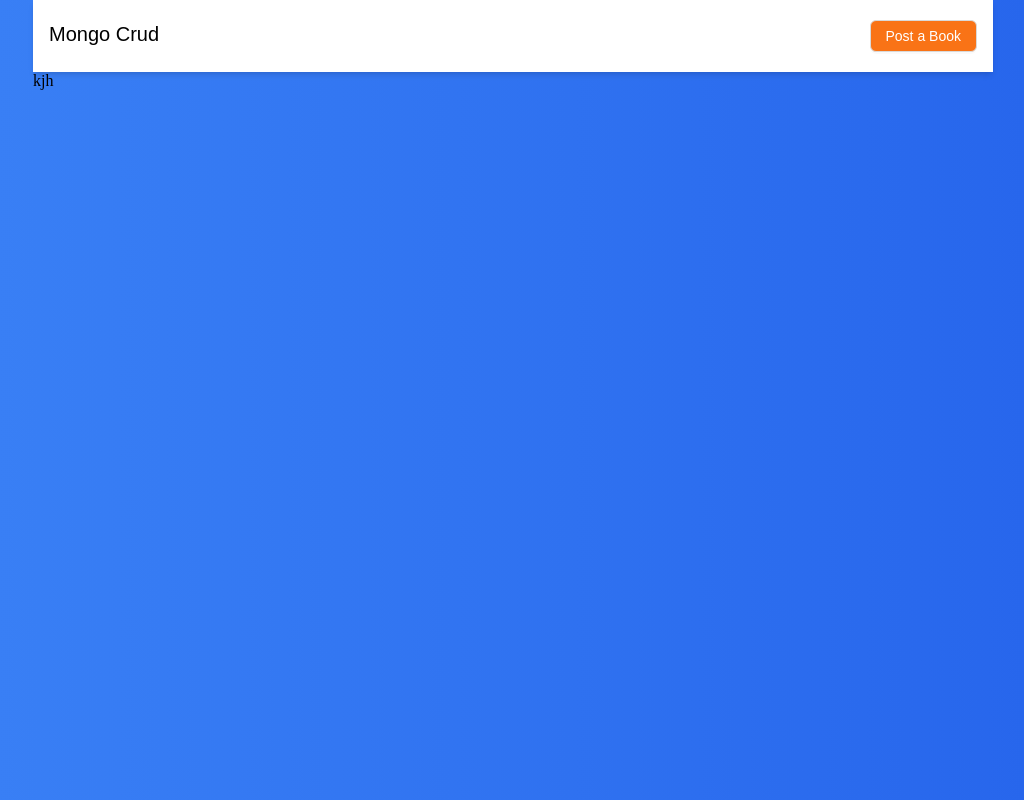
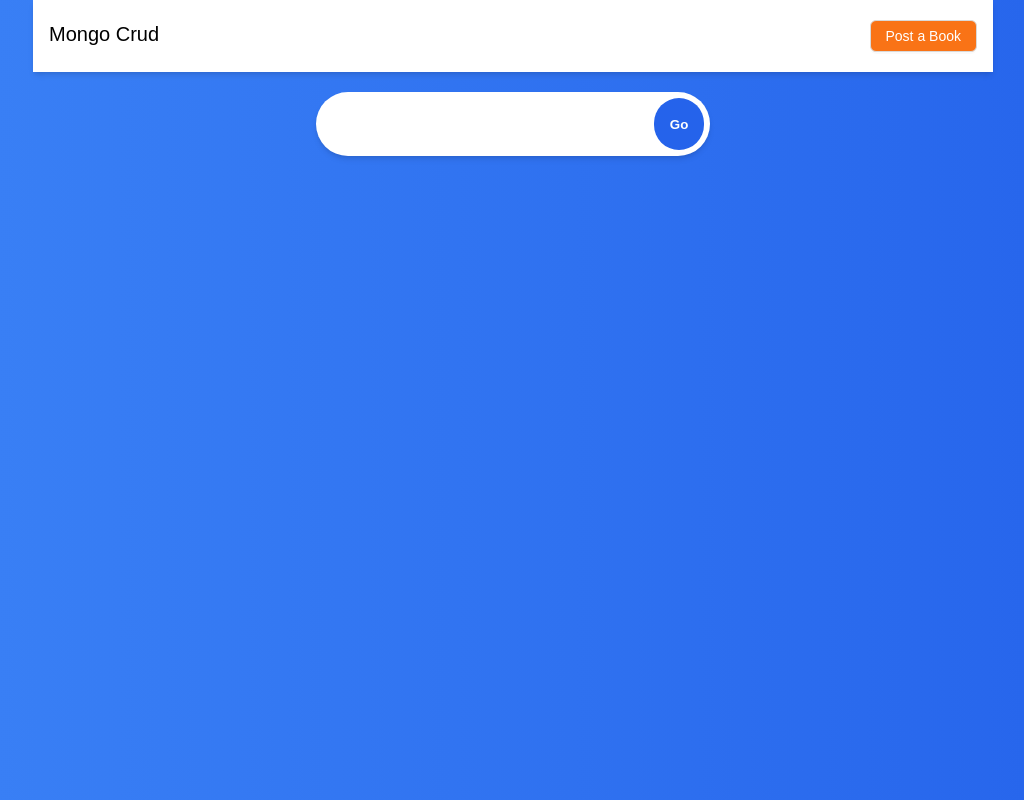
Before and after one commit to PercyGFX/MongoDB-CRUD-with-Node, a React (Create React App) app in the folder frontend/: page / in a window 1280 px wide. Shown: the whole page, without its empty margins (127-1151 px from the left). Built offline with nearby package versions, Linux system fonts and the light colour scheme.

Commit message:
homepage design

```diff
--- /dev/null
+++ b/frontend/src/components/Posts.tsx
@@ -0,0 +1,11 @@
+import React from 'react'
+
+type Props = {}
+
+const Posts = (props: Props) => {
+  return (
+    <div>Posts</div>
+  )
+}
+
+export default Posts
--- a/frontend/src/components/Search.tsx
+++ b/frontend/src/components/Search.tsx
@@ -4,7 +4,12 @@ type Props = {}
 
 const Search: React.FC = (props: Props) => {
   return (
-    <div>kjh</div>
+    <div className="mt-1 p-4 flex justify-center">
+        <div className=" bg-white rounded-full p-1 w-5/12 flex justify-center shadow-md">
+          <input className=" text-2xl p-3 w-full rounded-full focus:outline-none border-none" type="text" />
+          <button className="appearance-none border border-none bg-blue-600 m-0.5 rounded-full font-poppins text-white p-4 hover:bg-blue-500 font-semibold hover:cursor-pointer" >Go</button>
+        </div>
+    </div>
   )
 }
 
--- a/frontend/src/pages/login.tsx
+++ b/frontend/src/pages/login.tsx
@@ -20,7 +20,7 @@ const Login: React.FC= ()=> {
   return (
 
     <div className="flex justify-centerflex justify-center items-center h-screen">
-          <Card className="w-3/12 border border-1 shadow-md mx-auto rounded-md py-5">
+          <Card className="w-3/12 border border-1 shadow-md mx-auto rounded-md py-5 text-center">
 
         <p className="font-medium text-3xl font-poppins text-gray-800">Login</p>
     <div className="flex justify-center">
@@ -28,7 +28,7 @@ const Login: React.FC= ()=> {
     name="basic"
     labelCol={{ span: 7 }}
     wrapperCol={{ span: 17 }}
-    initialValues={{ remember: true }}
+    initialValues={{ remember: false }}
     onFinish={onFinish}
     onFinishFailed={onFinishFailed}
     autoComplete="off"
```
